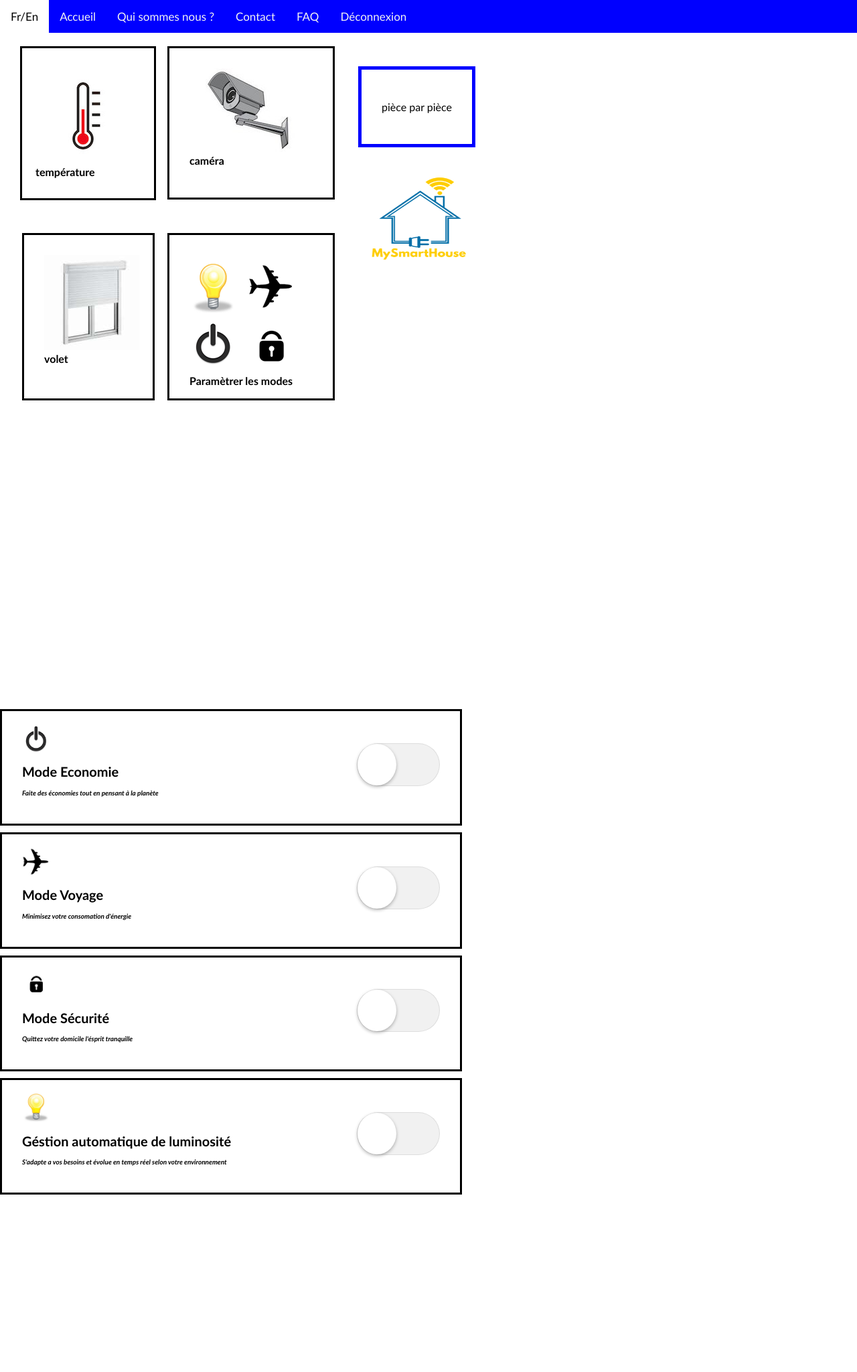
After one commit to lucasglx/Site-Internet, a PHP site: page /pg.html in a window 1280 px wide. The commit adds this page. Shown: the whole page at 67% size. Run offline with PHP 8.4, Linux system fonts and the light colour scheme.

Commit message:
Add files via upload

```diff
--- a/Site Internet/main.css
+++ b/Site Internet/main.css
@@ -1,19 +1,23 @@
-head {
+head
+{
     font-family: Trebuchet MS, Arial, Verdana, serif;
 }
 
 
-body {
+body
+{
     margin:0;
     font-family: Trebuchet MS, Arial, Verdana, serif;
 }
 
-.topnav {
+.topnav
+{
   overflow: hidden;
   background-color: #0000FF;
 }
 
-.topnav a {
+.topnav a
+{
   float: left;
   display: block;
   color: #f2f2f2;
@@ -23,17 +27,20 @@ body {
   font-size: 17px;
 }
 
-.topnav a:hover {
+.topnav a:hover
+{
   background-color: #ddd;
   color: black;
 }
 
-.topnav a.active {
+.topnav a.active
+{
     background-color: #fff;
     color: black;
 }
 
-legend {
+legend
+{
 	 margin-left : auto ;
      margin-right : auto ;
      display:table-caption ;
@@ -45,45 +52,148 @@ legend {
 
 }
 
-fieldset {
+fieldset
+{
     border-radius: 8px;
 }
-.logoentreprise{
-    vertical-align: middle;
-    float: left;
+.logo
+{
+  margin-top: 200px;
+  position: absolute;
+  float: center;
+  margin-left: 550px;
 }
-.bienvenue {
-    text-align: center;
+.menu
+{
+  float:left;
+  width: 750px;
+  height: 1000px;
 }
+.contenu
+{
 
-.logoentreprisecontact {
-    float: left;
-    vertical-align:middle;
+    float:left;
+
+    width:690px;
+
+    height:1000px;
 }
+.pièce
+{
+  margin-top:50px;
+  position: absolute;
+  float: center;
+  margin-left: 535px;
+  border: 5px blue solid;
+  padding: 30px 30px 30px 30px;
+}
+figcaption
+{
+  font-weight: bold;
+}
+.caméra
+{
+  margin-top: 20px;
+  margin-left: 250px;
+  margin-right: 250px;
+  float: center;
+  border: 3px black solid;
+  padding: 30px 30px 46px 30px;
+}
+.volet
+{
+  margin-top: 50px;
+  margin-left: -200px;
+  float: left;
+  border: 3px black solid;
+  padding:30px 20px 50px 30px;
+}
+.température
+{
+  margin-top: 20px;
+  margin-left: 30px;
+  float: left;
+  border: 3px black solid;
+  padding: 30px 35px 30px 20px;
+}
+.mode
+{
+  margin-top: 50px;
+  margin-left: 250px;
+  margin-right: 250px;
+  float: center;
+  border: 3px black solid;
+  padding:30px 30px 17px 30px;
 
-.contacteznous {
-    text-align: center
 }
+.option
+{
+  margin-top: 10px;
+  padding: 20px 30px 30px 30px;
+  border: 3px black solid;
+}
+.option.img
+{
+  float: left;
+}
+h3
+{
+  font-style:italic;
+  font-size: 10px;
+  float:center;
+}
+h1
+{
+  font-weight: bold;
+  font-size: 20px;
 
-.contact {
-    border-radius: 8px;
-    border: solid;
-    text-align: center;
+}
+.cmn-toggle {
+    position: absolute;
+    margin-left: -9999px;
+    visibility: hidden;
+  }
+  .cmn-toggle + label {
+    float:right;
     display: block;
-    margin-left: auto;
-    margin-right: auto;
-    vertical-align:text-bottom;
-}
-
-.foireauxquestions {
-    text-align: center;
-}
-
-.logoentreprisefaq {
-    float: left;
-    vertical-align:middle;
-}
-
-.configuration maison {
-    text-align: center;
-}
+    position: relative;
+    bottom: 90px;
+    cursor: pointer;
+    outline: none;
+    user-select: none;
+  }
+  input.cmn-toggle-round + label {
+    padding: 2px;
+    width: 120px;
+    height: 60px;
+    background-color: #dddddd;
+    border-radius: 60px;
+  }
+  input.cmn-toggle-round + label:before,
+  input.cmn-toggle-round + label:after {
+    display: block;
+    position: absolute;
+    top: 1px;
+    left: 1px;
+    bottom: 1px;
+    content: "";
+  }
+  input.cmn-toggle-round + label:before {
+    right: 1px;
+    background-color: #f1f1f1;
+    border-radius: 60px;
+    transition: background 0.4s;
+  }
+  input.cmn-toggle-round + label:after {
+    width: 58px;
+    background-color: #fff;
+    border-radius: 100%;
+    box-shadow: 0 2px 5px rgba(0, 0, 0, 0.3);
+    transition: margin 0.4s;
+  }
+  input.cmn-toggle-round:checked + label:before {
+    background-color: #8ce196;
+  }
+  input.cmn-toggle-round:checked + label:after {
+    margin-left: 60px;
+  }
--- /dev/null
+++ b/Site Internet/pg.html
@@ -0,0 +1,82 @@
+<!DOCTYPE html>
+<html>
+  <head>
+
+    <meta charset="UTF-8" />
+    <link rel="stylesheet" href="main.css" />
+    <title>MySmartHouse</title>
+ </head>
+
+    <body>
+
+        <div class="topnav">
+            <a class="active" href="#fr/en">Fr/En</a>
+            <a href="Page%20d'accueil.html">Accueil</a>
+            <a href="Qui%20sommes%20nous.html">Qui sommes nous ?</a>
+            <a href="Contact.html">Contact</a>
+            <a href="FAQ.html">FAQ</a>
+            <a href="Déconnexion.html">Déconnexion</a>
+        </div>
+        <div class="logo">
+        	<img src= "logomysmarthousepetit.png" height="150" width="150" />
+        </div>
+        <div class="pièce">
+            <p>pièce par pièce</p>
+        </div>
+        <div class="menu">
+            <div class="température">
+        	   <img src="température.png" />
+                <figcaption>température</figcaption>
+            </div>
+            <div class="caméra">
+        	   <img src="caméra.png" />
+                <figcaption>caméra</figcaption>
+
+            </div>
+            <div class="volet">
+        	   <img src="volet.png" />
+                <figcaption>volet</figcaption>
+            </div>
+            <div class="mode">
+                <img src="mode.png" />
+                <figcaption>Paramètrer les modes</figcaption>
+            </div>
+        </div>
+        <div class="contenu">
+                <div class="option economie">
+                    <img src="power.png" class="power" height="42" width="42">
+                    <h1> Mode Economie </h1>
+                    <h3>Faite des économies tout en pensant à la planète</h3>
+                    <div class="switch">
+                        <input id="cmn-toggle-1" class="cmn-toggle cmn-toggle-round" type="checkbox">
+                        <label for="cmn-toggle-1"></label>
+                    </div>
+                </div>
+                <div class="option voyage">
+                    <img src="avion.png" class="avion" height="42" width="42">
+                    <h1> Mode Voyage </h1>
+                    <h3>Minimisez votre consomation d'énergie</h3>
+                    <div class="switch">
+                        <input id="cmn-toggle-2" class="cmn-toggle cmn-toggle-round" type="checkbox">
+                        <label for="cmn-toggle-2"></label>
+                    </div>
+                </div>
+                <div class="option secutite">
+                    <img src="cadenas.png" class="cadenas" height="42" width="42">
+                    <h1> Mode Sécurité </h1>
+                    <h3>Quittez votre domicile l'ésprit tranquille</h3>
+                    <div class="switch">
+                        <input id="cmn-toggle-3" class="cmn-toggle cmn-toggle-round" type="checkbox">
+                        <label for="cmn-toggle-3"></label>
+                    </div>
+                </div>
+                <div class="option automatique">
+                    <img src="ampoule.png" class="ampoule" height="42" width="42">
+                    <h1> Géstion automatique de luminosité </h1>
+                    <h3>S'adapte a vos besoins et évolue en temps réel selon votre environnement</h3>
+                     <div class="switch">
+                        <input id="cmn-toggle-4" class="cmn-toggle cmn-toggle-round" type="checkbox">
+                        <label for="cmn-toggle-4"></label>
+                    </div>
+                </div>
+        </div>
```
Also changed, not shown: Site Internet/ampoule.png (added), Site Internet/avion.png (added), Site Internet/cadenas.png (added), Site Internet/caméra.png (added), Site Internet/mode.png (added), Site Internet/power.png (added), Site Internet/température.png (added), Site Internet/volet.png (added).
